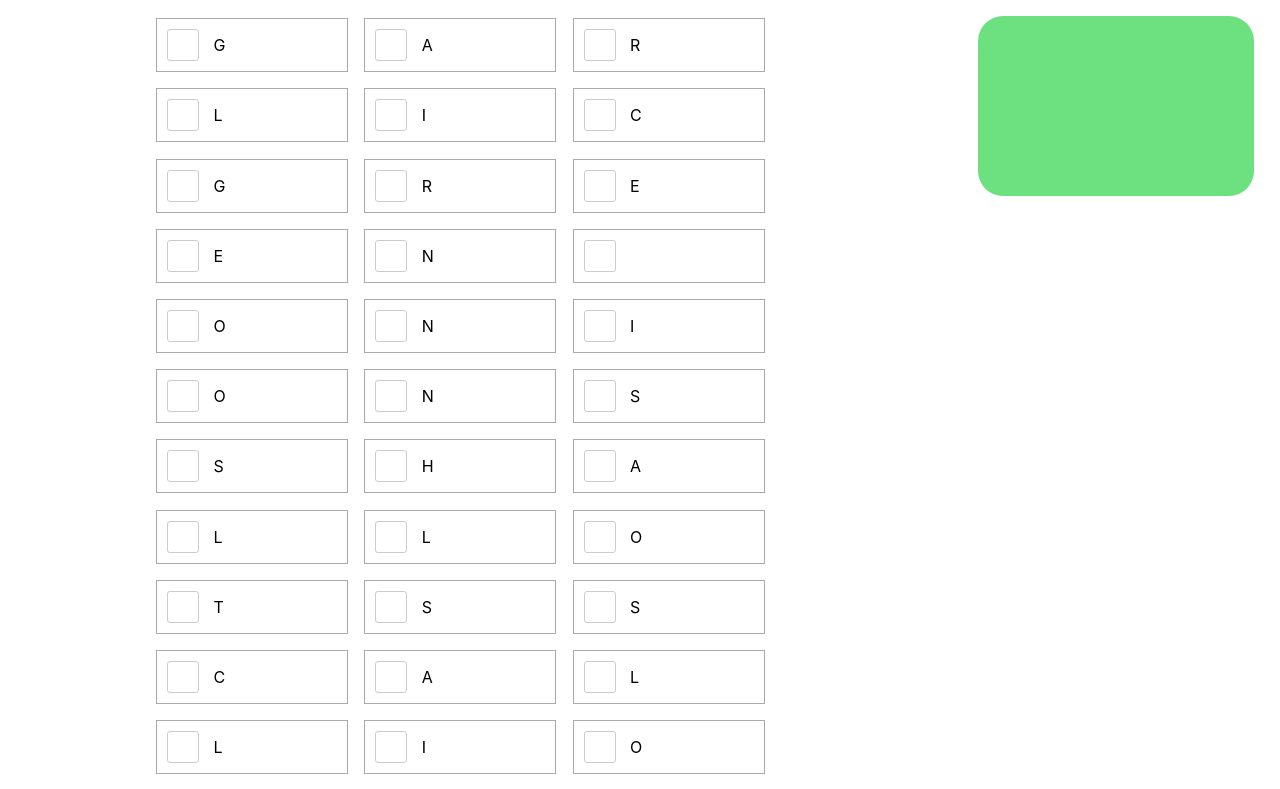
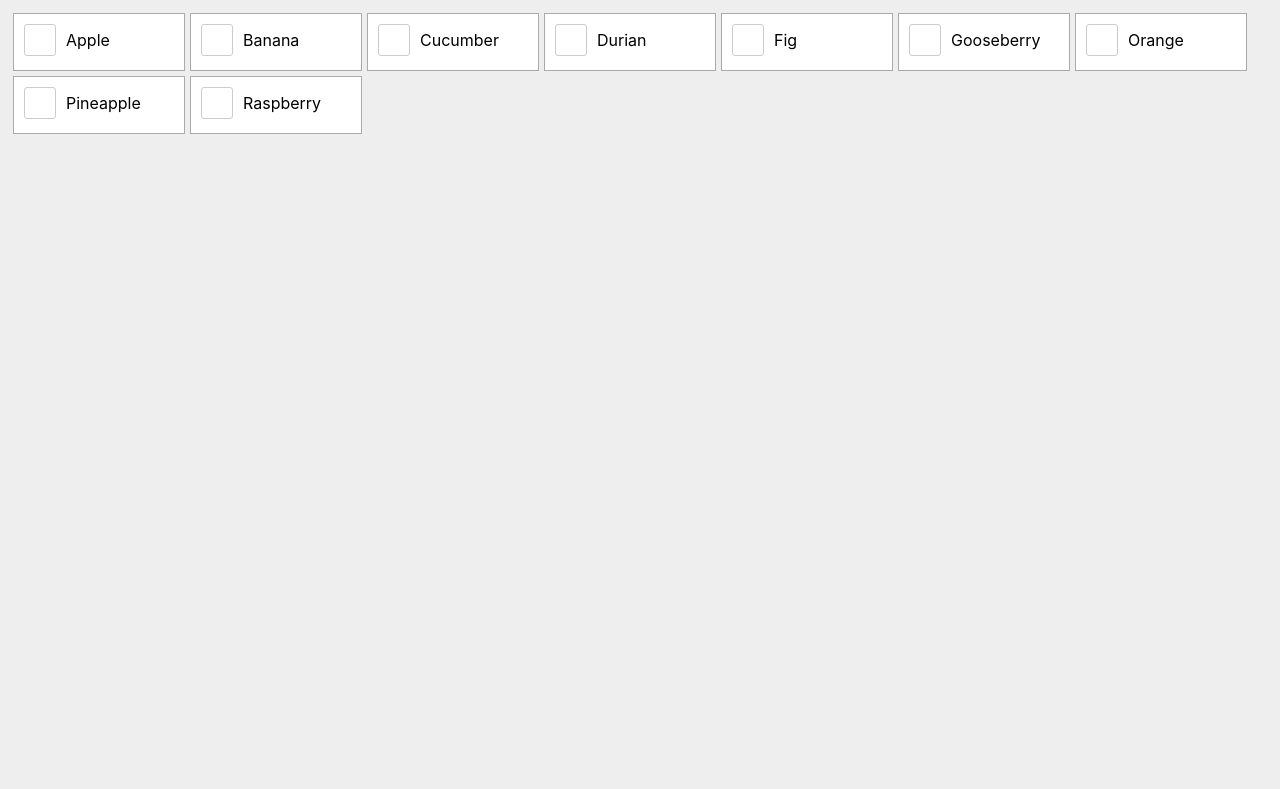
Before and after one commit to teclu/CS4249-MFF, a React (Create React App) app: page / in a window 1280 px wide. Shown: the top 789 px of the page. Built offline with nearby package versions, Linux system fonts and the light colour scheme.

Commit message:
chore: revert implementation; import Material-UI Framework

```diff
--- a/package.json
+++ b/package.json
@@ -3,6 +3,8 @@
   "version": "0.1.0",
   "private": true,
   "dependencies": {
+    "@material-ui/core": "^4.5.1",
+    "@material-ui/styles": "^4.5.0",
     "react": "^16.9.0",
     "react-dom": "^16.9.0",
     "react-scripts": "3.1.1"
--- a/src/App.js
+++ b/src/App.js
@@ -1,125 +1,16 @@
 import React from 'react';
 import Ingredient from './components/Ingredient.js'
-import SummaryCard from './components/SummaryCard.js'
-import Card from './components/Card.js'
 import './css/App.css';
 
 class App extends React.Component {
     // For testing purposes. More changes to come.
     constructor() {
-        super()
-        this.state = {
-            selectedItems: []
-        }
-        this.dataBase = {}
-
-        this.handleChange = this.handleChange.bind(this)
+        super();
     }
 
-    componentDidMount() {
-        this.dataBase = require('./Ingredients.json');
-        let ingredients = []
-
-
-
-        this.setState(() => ({ ingredientList: ingredients }))
-
+    render() {
+        return null;
     }
-
-    handleChange(name) {
-        if (this.state.selectedItems.includes(name)) {
-            this.setState(prevState => ({
-                selectedItems: prevState.selectedItems.filter((x) => x !== name)
-            }));
-        }
-        else {
-            this.setState(prevState => ({ selectedItems: prevState.selectedItems.concat(name) }))
-        }
-    }
-
-
-
-    render() {
-
-        const toRender = [];
-        let index = 0
-
-        if (this.props.menuLevels === 1) {
-            for (const tab in this.dataBase) {
-                for (const category in this.dataBase[tab]) {
-                    for (const subcategory in this.dataBase[tab][category]) {
-                        for (const ingredient of this.dataBase[tab][category][subcategory]) {
-                            const value = this.snakeToPascal(ingredient)
-                            toRender.push(
-                                <Ingredient
-                                    name={value}
-                                    key={index}
-                                    isSelected={this.state.selectedItems.includes(value)}
-                                    handleChange={this.handleChange} />
-                            )
-                            index++
-                        }
-                    }
-                }
-            }
-        }
-        else if (this.props.menuLevels === 2) {
-            for (const tab in this.dataBase) {
-                for (const category in this.dataBase[tab]) {
-                    for (const subcategory in this.dataBase[tab][category]) {
-                        const cardItems = []
-                        const id = index
-                        let stayOpen = false
-
-                        for (const ingredient of this.dataBase[tab][category][subcategory]) {
-                            const value = this.snakeToPascal(ingredient)
-                            const isSelected = this.state.selectedItems.includes(value)
-                            if (!stayOpen && isSelected) stayOpen = true
-                            cardItems.push(
-                                <Ingredient
-                                    name={value}
-                                    key={index}
-                                    isSelected={this.state.selectedItems.includes(value)}
-                                    handleChange={this.handleChange} />
-                            )
-                            index++
-                        }
-                        const value = this.snakeToPascal(subcategory)
-                        toRender.push(
-                            <Card
-                                subcategory={value}
-                                items={cardItems}
-                                key={id}
-                                isSelected={this.state.selectedItems.includes(value)}
-                                stayOpen={stayOpen}
-                                handleChange={this.handleChange}
-                            />
-                        )
-                        index++
-                    }
-                }
-            }
-        }
-
-        return (
-            <div className="grid-container">
-                <div className="tabs"></div>
-                <div className="main">{toRender}</div>
-                <SummaryCard className="right-pane" ingredientList={this.state.selectedItems} />
-            </div>
-        );
-    }
-
-
-    snakeToPascal(str) {
-        str += '';
-        str = str.split('_');
-        for (var i = 0; i < str.length; i++) {
-            str[i] = str[i].slice(0, 1).toUpperCase() + str[i].slice(1, str[i].length);
-        }
-        return str.join(' ');
-    }
-
 }
 
 export default App;
--- /dev/null
+++ b/src/UI.js
@@ -0,0 +1,24 @@
+import React from 'react';
+import Ingredient from './components/Ingredient.js';
+
+class UI extends React.Component {
+    render() {
+        // For testing purposes. More changes to come.
+        const ingredientNames = ['Apple', 'Banana', 'Cucumber', 'Durian', 'Fig', 'Gooseberry', 'Orange', 'Pineapple', 'Raspberry'];
+        const ingredientsToRender = [];
+
+        for (const [index, value] of ingredientNames.entries()) {
+            ingredientsToRender.push(
+                <Ingredient name={value} id={index} />
+            )
+        }
+
+        return (
+            <div>
+                {ingredientsToRender}
+            </div>
+        );
+    }
+}
+
+export default UI;
--- a/src/components/Ingredient.js
+++ b/src/components/Ingredient.js
@@ -1,12 +1,25 @@
 import React from 'react';
-import '../css/Ingredient.css';
+import '../css/components/Ingredient.css';
 
 class Ingredient extends React.Component {
+    constructor(props) {
+        super(props);
+        this.state = {
+            isSelected: false
+        };
+        this.handleChange = this.handleChange.bind(this);
+    }
+
+    handleChange(event) {
+        this.setState(state => ({
+            isSelected: !state.isSelected
+        }));
+    }
 
     render() {
         return (
-            <div className="Ingredient" onClick={() => this.props.handleChange(this.props.name)}>
-                <input type="checkbox" id={this.props.id} name="isSelected" checked={this.props.isSelected} />
+            <div className="Ingredient" onClick={this.handleChange}>
+                <input type="checkbox" id={this.props.id} name="isSelected" checked={this.state.isSelected} onChange={this.handleChange} />
                 <label htmlFor={this.props.id}>
                     <span className="IngredientCheckbox">✔</span> <span className="IngredientTitle">{this.props.name}</span>
                 </label>
--- a/src/components/SummaryCard.js
+++ /dev/null
@@ -1,17 +0,0 @@
-import React from 'react';
-import '../css/SummaryCard.css';
-
-class SummaryCard extends React.Component {
-
-    render() {
-        const items = this.props.ingredientList.map(item => <div>{item}</div>)
-        console.log()
-        return (
-            <div className="SummaryCard">
-                {items}
-            </div>
-        );
-    }
-}
-
-export default SummaryCard;
--- a/src/css/App.css
+++ b/src/css/App.css
@@ -1,18 +1,6 @@
 .main {
-  grid-area: main;
-  display: flex;
-  flex-wrap: wrap;
-  align-items: flex-start;
- }
-
-.grid-container {
-  display: grid;
-  grid-template-columns: 10% 65%;
-  grid-template-areas:
-    "tabs main";
-  grid-gap: 10px
+    grid-area: main;
+    display: flex;
+    flex-wrap: wrap;
+    align-items: flex-start;
 }
-
-.grid-container > div {
-  padding: 10px;
-}
--- a/src/css/Card.css
+++ /dev/null
@@ -1,77 +0,0 @@
-.card-holder{
-  width: auto;
-  height:  300px;
-  display: flex;
-  flex-wrap: wrap;
-  align-content: flex-start;
-  margin: 1%;
-}
-
-.card{
-  border: 1px solid #AAAAAA;
-  width: 220px;
-  height:  auto;
-  display: inline-block;
-}
-
-.card-header {
-    padding: 10px;
-    width: 170px;
-    display: inline-block;
-    cursor: pointer;
-    margin: 1%
-}
-
-.collapsible{
-  color: #444;
-  cursor: pointer;
-  width: 100%;
-  border: none;
-  text-align: left;
-  outline: none;
-  font-size: 15px;
-}
-
-.content {
-  padding: 0 15px;
-  height: auto;
-  max-height: 200px;
-  width: inherit;
-  overflow: hidden;
-  transition: 0.5s ease-out;
-  margin-bottom: 10px;
-}
-.content.closed {
-  margin-bottom: 0px;
-  max-height: 0px;
-  display: hidden;
-}
-
-input[type="checkbox"]:checked + label span.card-title {
-    font-weight: bold;
-}
-
-input[type="checkbox"] + label span.card-checkbox {
-    border: 1px solid #CCCCCC;
-    border-top-left-radius: 3px;
-    border-top-right-radius: 3px;
-    border-bottom-left-radius: 3px;
-    border-bottom-right-radius: 3px;
-    width: 30px;
-    height: 30px;
-    display: inline-block;
-    background: #FFFFFF;
-    color: #FFFFFF;
-    transition: all .2s;
-    text-align: center;
-    vertical-align: middle;
-    font-size: 0px;
-}
-
-
-input[type="checkbox"]:checked + label span.card-checkbox {
-    background: #399239;
-    -webkit-text-stroke-width: 1px;
-    -webkit-text-stroke-color: #255825;
-    font-size: 20px;
-}
--- a/src/css/SummaryCard.css
+++ /dev/null
@@ -1,13 +0,0 @@
-.SummaryCard{
-  position: fixed;
-  top: 2%;
-  right: 2%;
-  width: 20%;
-  height: auto;
-  min-height: 20%;
-  max-height: 60%;
-  border-radius: 25px;
-  overflow-y: auto;
-  background-color: rgb(109, 224, 128);
-
-}
--- a/src/css/Ingredient.css
+++ b/src/css/components/Ingredient.css
@@ -1,17 +1,21 @@
 .Ingredient {
+    display: table-cell;
+    float: left;
+    cursor: pointer;
     border: 1px solid #AAAAAA;
+    background: #FFFFFF;
     padding: 10px;
-    width: 170px;
-    display: inline-block;
-    cursor: pointer;
-    margin: 1%
+    width: 150px;
+    margin-top: 5px;
+    margin-left: 5px;
+
 }
 
 .IngredientTitle {
+    display: table-cell;
+    vertical-align: middle;
     border: 0px;
     padding-left: 10px;
-    display: inline-block;
-    vertical-align: middle;
 }
 
 input[type="checkbox"]:checked + label span.IngredientTitle {
@@ -23,6 +27,12 @@ input[type="checkbox"] {
 }
 
 input[type="checkbox"] + label span.IngredientCheckbox {
+    display: table-cell;
+    background: #FFFFFF;
+    color: #FFFFFF;
+    transition: all .2s;
+    text-align: center;
+    vertical-align: middle;
     border: 1px solid #CCCCCC;
     border-top-left-radius: 3px;
     border-top-right-radius: 3px;
@@ -30,18 +40,11 @@ input[type="checkbox"] + label span.IngredientCheckbox {
     border-bottom-right-radius: 3px;
     width: 30px;
     height: 30px;
-    display: inline-block;
-    background: #FFFFFF;
-    color: #FFFFFF;
-    transition: all .2s;
-    text-align: center;
-    vertical-align: middle;
-    font-size: 0px;
+    font-size: 20px;
 }
 
 input[type="checkbox"]:checked + label span.IngredientCheckbox {
     background: #399239;
     -webkit-text-stroke-width: 1px;
     -webkit-text-stroke-color: #255825;
-    font-size: 20px;
 }
--- a/src/css/index.css
+++ b/src/css/index.css
@@ -1,10 +1,6 @@
 body {
-    margin: 0;
     font-family: -apple-system, BlinkMacSystemFont, "Segoe UI", "Roboto", "Oxygen", "Ubuntu", "Cantarell", "Fira Sans", "Droid Sans", "Helvetica Neue", sans-serif;
     -webkit-font-smoothing: antialiased;
     -moz-osx-font-smoothing: grayscale;
+    background: #eeeeee;
 }
-
-code {
-    font-family: source-code-pro, Menlo, Monaco, Consolas, "Courier New", monospace;
-}
```
Also changed, not shown: src/components/Card.js (deleted, +0 -45 lines), src/index.js (+4 -3 lines), 1 other file (tests, documents, lock files or other folders).
